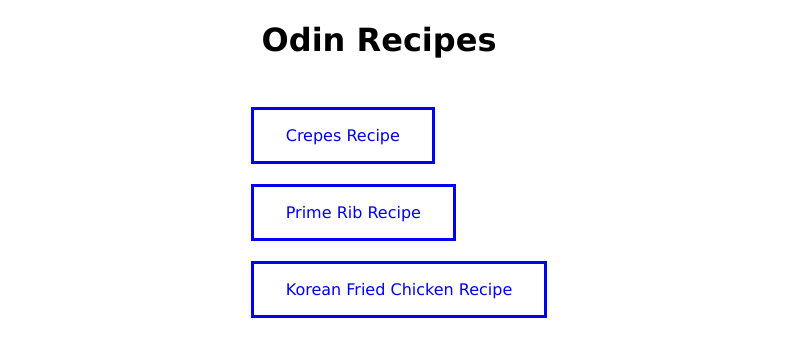
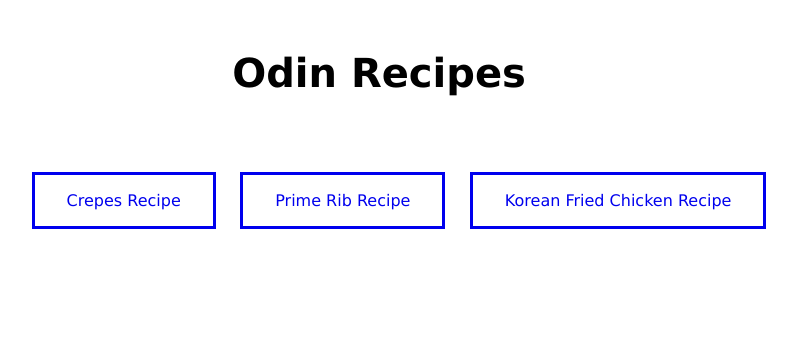
Before and after one commit to jc-tseng/odin-recipes, a plain HTML site: page index.html in a window 1280 px wide. Shown: the whole page, without its empty margins (261-1058 px from the left). Drawn offline with Linux system fonts and the light colour scheme.

Commit message:
Changed index links to in-line and adjusted margins for index h1 heading

```diff
--- a/css/style.css
+++ b/css/style.css
@@ -2,6 +2,16 @@ h1,
 a {
     text-align: center;
     font-family: Verdana, "Geneva", Tahoma, sans-serif;
+}
+
+h1 {
+    font-size: 40px;
+    margin: 0px;
+}
+
+.title {
+    margin-top: 50px;
+    margin-bottom: 50px;
 }
 
 * {
@@ -11,6 +21,7 @@ a {
 img {
     height: auto;
     width: 300px;
+    margin-top: 25px;
 }
 
 .center {
@@ -28,6 +39,10 @@ div ul {
     display: inline-block;
     text-align: left;
     list-style: none;
+}
+
+.home-list {
+    display: inline-block;
 }
 
 button {
--- a/index.html
+++ b/index.html
@@ -8,12 +8,12 @@
     <title>Odin Recipes</title>
 </head>
 <body>
-    <h1>Odin Recipes</h1>
+    <h1 class ="title">Odin Recipes</h1>
     <div>
         <ul class = links-list>
-            <li><a href="recipes/crepes.html">Crepes Recipe</a></li>
-            <li><a href="recipes/primerib.html">Prime Rib Recipe</a></li>
-            <li><a href="recipes/kfc.html">Korean Fried Chicken Recipe</a></li>
+            <li class="home-list"><a href="recipes/crepes.html">Crepes Recipe</a></li>
+            <li class="home-list"><a href="recipes/primerib.html">Prime Rib Recipe</a></li>
+            <li class="home-list"><a href="recipes/kfc.html">Korean Fried Chicken Recipe</a></li>
         </ul>
     </div>
 </body>
```
